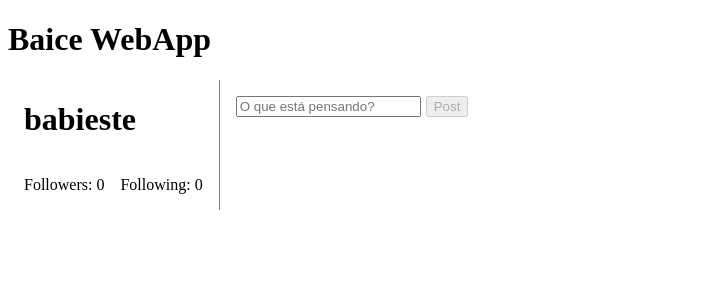
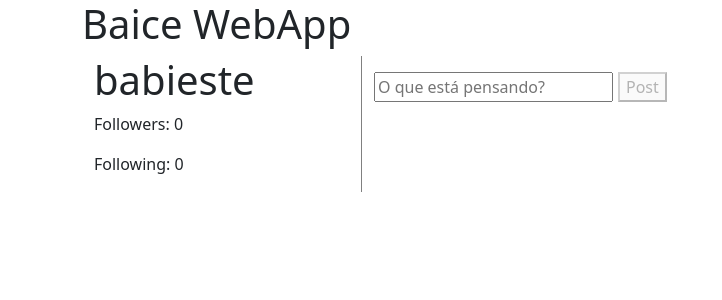
Before and after one commit to banango-corp/baice-webapp, an Angular app: page /home in a window 1280 px wide. Shown: the top 300 px of the page, without its empty margins (0-722 px from the left). Built offline with nearby package versions, Linux system fonts and the light colour scheme.

Commit message:
feat: adds Bootstrap

```diff
--- a/src/app/app.component.html
+++ b/src/app/app.component.html
@@ -1,3 +1,4 @@
-<h1>Baice WebApp</h1>
-
-<router-outlet></router-outlet>
+<div class="container">
+  <h1>Baice WebApp</h1>
+  <router-outlet></router-outlet>
+</div>
--- a/src/app/components/feed/feed.component.html
+++ b/src/app/components/feed/feed.component.html
@@ -1,14 +1,14 @@
-<div style="display: flex;">
-
-  <div style="padding: 0 16px;">
+<div class="container">
+  <div class="row">
+    <div class="col-3">
       <h1>{{ user.getUsername() }}</h1>
-    <div style="display: flex;">
+      <div>
         <p style="margin-right: 16px;">Followers: {{ user.getFollowerCount() }}</p>
         <p>Following: {{ user.getFollowingCount() }}</p>
       </div>
     </div>
 
-  <div style="padding: 0 16px; border-left: 1px solid gray;">
+    <div class="col-6" style="border-left: 1px solid gray;">
       <div style="margin-top: 16px;">
         <input type="text" placeholder="O que está pensando?" [(ngModel)]="audioUrl"/>
         <button  style="margin-left: 5px;" [disabled]="audioUrl.length === 0" (click)="post()">Post</button>
@@ -21,3 +21,4 @@
       </div>
     </div>
   </div>
+</div>
--- a/src/index.html
+++ b/src/index.html
@@ -5,9 +5,11 @@
   <title>Baice WebApp</title>
   <base href="/">
   <meta name="viewport" content="width=device-width, initial-scale=1">
+  <link href="https://cdn.jsdelivr.net/npm/bootstrap@5.1.0/dist/css/bootstrap.min.css" rel="stylesheet" integrity="sha384-KyZXEAg3QhqLMpG8r+8fhAXLRk2vvoC2f3B09zVXn8CA5QIVfZOJ3BCsw2P0p/We" crossorigin="anonymous">
   <link rel="icon" type="image/x-icon" href="favicon.ico">
 </head>
 <body>
   <app-root></app-root>
+  <script src="https://cdn.jsdelivr.net/npm/bootstrap@5.1.0/dist/js/bootstrap.bundle.min.js" integrity="sha384-U1DAWAznBHeqEIlVSCgzq+c9gqGAJn5c/t99JyeKa9xxaYpSvHU5awsuZVVFIhvj" crossorigin="anonymous"></script>
 </body>
 </html>
```
Lines whose indentation alone changed are shown as unchanged.
